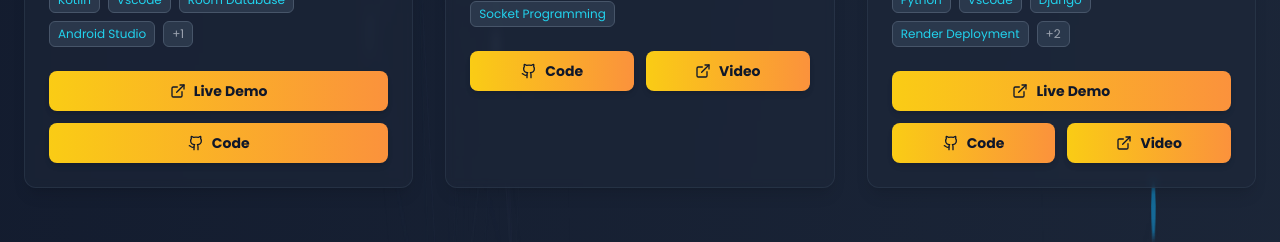
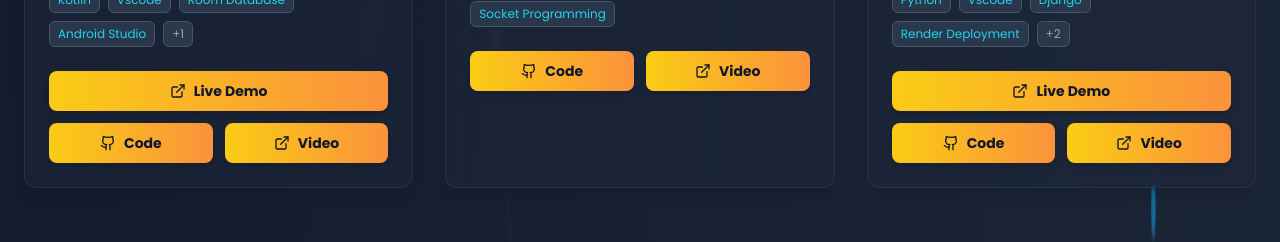
Before and after one commit to RlM100always/myportfolio, a React (Vite) app: page / in a window 1280 px wide. Shown: the part 5680-5922 px from the top of the page. Built offline with nearby package versions, Linux system fonts and the light colour scheme.

Commit message:
make new video for project and add updated link

```diff
--- a/src/data/projects.ts
+++ b/src/data/projects.ts
@@ -31,7 +31,7 @@ export const projectsData: Project[] = [
     category: 'android',
     liveLink: 'https://play.google.com/store/apps/details?id=com.techtravelcoder.alluniversityinformation',
     githubLink: 'https://github.com/RlM100always/GlobalUniGuide/tree/master',
-    videoLink:'https://youtu.be/aCxr5WBagJ8'
+    videoLink:'https://youtu.be/mBkyaR6TuFQ?si=cs9US03fGRLr9Din'
   },
   {
     title: 'SelfMe: Earning & Marketing App',
@@ -42,7 +42,7 @@ export const projectsData: Project[] = [
     category: 'android',
     liveLink: 'https://drive.google.com/file/d/1l129EV-qURme2lS3GFmh675KM0KxHlaa/view',
     githubLink: 'https://github.com/RlM100always/EarningApp',
-    videoLink : 'https://youtu.be/4vCbUB3MeTA?si=aS7J14v4Ht4H1hl0'
+    videoLink : 'https://youtu.be/cVpFwrftsUw?si=qwqTFr1aXgqcWJXh'
   },
   {
     title: 'BD University Information',
@@ -108,7 +108,7 @@ export const projectsData: Project[] = [
     technologies: ['Python','Vscode','Console Programming'],
     category: 'others',
     githubLink: 'https://github.com/RlM100always/Book-Management-Store-CLI',
-    videoLink :'https://www.youtube.com/watch?v=cW-CcfUYwAU'
+    videoLink :'https://youtu.be/TwhX985-gg8?si=TyBt4UDycVraKIRm'
   },
    {
     title: 'Daily Notes Application',
@@ -118,7 +118,8 @@ export const projectsData: Project[] = [
     technologies: ['Kotlin','Vscode','Room Database','Android Studio','XML'],
     category: 'android',
     githubLink: 'https://github.com/RlM100always/dailynotesapp',
-    liveLink :'https://play.google.com/store/apps/details?id=com.techtravelcoder.dailynote&pcampaignid=web_share'
+    liveLink :'https://play.google.com/store/apps/details?id=com.techtravelcoder.dailynote&pcampaignid=web_share',
+    videoLink : 'https://youtu.be/tYXb6lUb0FE?si=5Qu4K4BqqjT2X86y'
   },
   {
     title: 'Group Chatting with File Sharing',
@@ -139,7 +140,7 @@ export const projectsData: Project[] = [
     category: 'web',
     liveLink: 'https://job-portal-4-pxqx.onrender.com/',
     githubLink: 'https://github.com/RlM100always/job-portal',
-    videoLink :'https://youtu.be/8tTYTCqGpV8'
+    videoLink :'https://youtu.be/26VGrxBneRw?si=H1NuZbTu_RfCbswe'
   }
 ];
 
```
